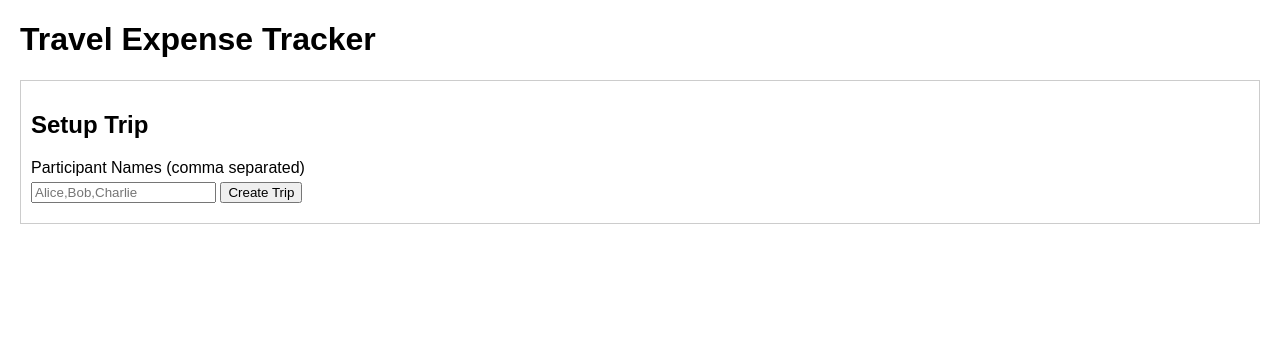
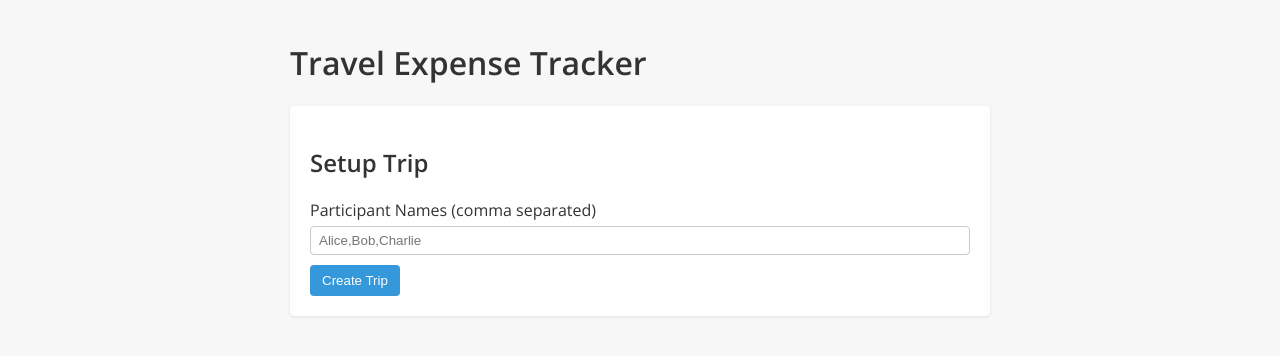
Before and after one commit to hugeaiii/chatgpt.github.io, a plain HTML site: page web/index.html in a window 1280 px wide. Drawn offline with nearby package versions, Linux system fonts and the light colour scheme.

Commit message:
Improve UI styling

```diff
--- a/web/index.html
+++ b/web/index.html
@@ -4,9 +4,11 @@
     <meta charset="UTF-8">
     <meta name="viewport" content="width=device-width, initial-scale=1.0">
     <title>Travel Expense Tracker</title>
+    <link href="https://fonts.googleapis.com/css2?family=Open+Sans:wght@400;600&display=swap" rel="stylesheet">
     <link rel="stylesheet" href="styles.css">
 </head>
 <body>
+    <div class="container">
     <h1>Travel Expense Tracker</h1>
 
     <section id="trip-setup">
@@ -46,5 +48,6 @@
     </section>
 
     <script src="app.js"></script>
+</div>
 </body>
 </html>
--- a/web/styles.css
+++ b/web/styles.css
@@ -1,12 +1,22 @@
 body {
-    font-family: Arial, sans-serif;
-    margin: 20px;
+    font-family: 'Open Sans', Arial, sans-serif;
+    background-color: #f7f7f7;
+    margin: 0;
+    padding: 20px;
+    color: #333;
+}
+
+.container {
+    max-width: 700px;
+    margin: 0 auto;
 }
 
 section {
+    background: #fff;
     margin-bottom: 20px;
-    padding: 10px;
-    border: 1px solid #ccc;
+    padding: 20px;
+    border-radius: 4px;
+    box-shadow: 0 1px 3px rgba(0,0,0,0.1);
 }
 
 label {
@@ -16,4 +26,23 @@ label {
 
 input, select {
     margin-bottom: 10px;
+    padding: 6px 8px;
+    border: 1px solid #ccc;
+    border-radius: 4px;
+    width: 100%;
+    box-sizing: border-box;
 }
+
+button {
+    background-color: #3498db;
+    color: #fff;
+    border: none;
+    padding: 8px 12px;
+    border-radius: 4px;
+    cursor: pointer;
+}
+
+button:disabled {
+    background-color: #999;
+    cursor: not-allowed;
+}
```
Also changed, not shown: 1 other file.
